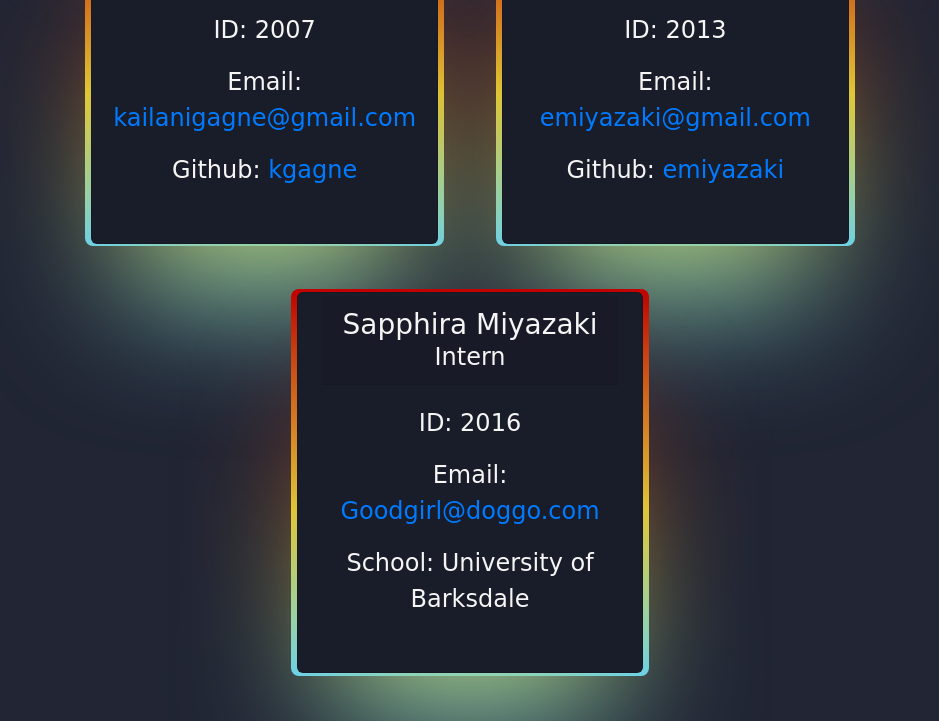
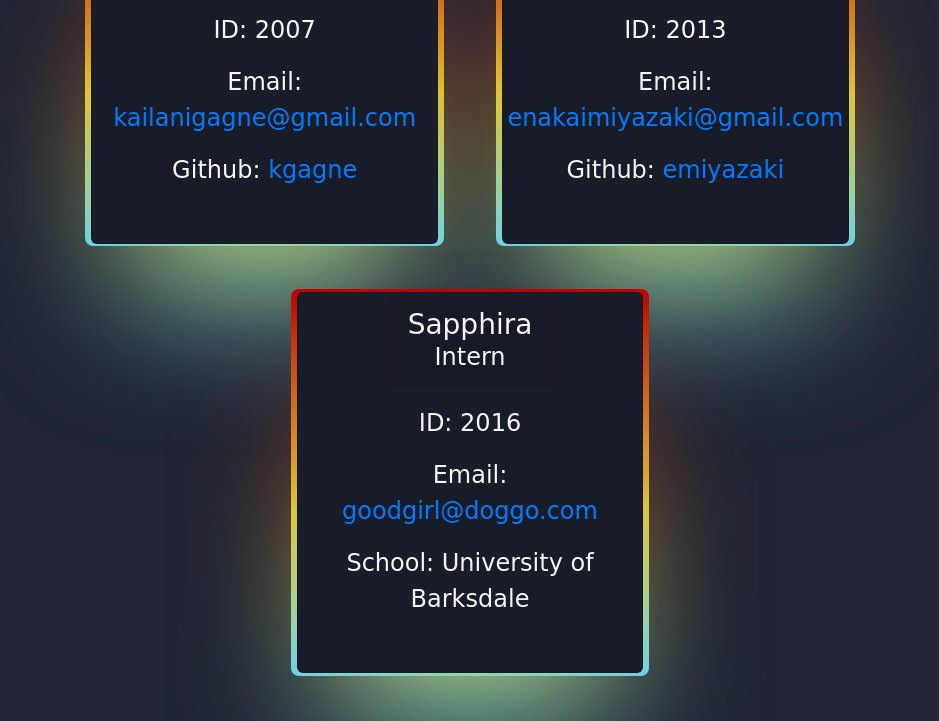
Before and after one commit to samiyazaki/The-Dream-Team-Generator, a plain HTML site: page dist/index.html in a window 1280 px wide. Shown: the part 690-1411 px from the top of the page, without its empty margins (170-1109 px from the left). Drawn offline with nearby package versions, Linux system fonts and the light colour scheme.

```diff
--- a/dist/index.html
+++ b/dist/index.html
@@ -69,7 +69,7 @@
         </div>
         <div class="card-body">
             <p class="card-text">ID: 2013</p>
-            <p class="card-text">Email: <a href="mailto:emiyazaki@gmail.com">emiyazaki@gmail.com</a></p>
+            <p class="card-text">Email: <a href="mailto:enakaimiyazaki@gmail.com">enakaimiyazaki@gmail.com</a></p>
             <p class="card-text">Github: <a href="https://github.com/emiyazaki">emiyazaki</a></p>
         </div>
     </div>
@@ -78,11 +78,11 @@
     <div class="col- m-2 p-2 mt-4">
         <div class="card h-100">
             <div class="card-header text-center">
-                <h3>Sapphira Miyazaki</h3>
+                <h3>Sapphira</h3>
                 <h4 class="card-subtitle">Intern</h4> </div>
                 <div class="card-body">
                 <p class="card-text">ID: 2016</p>
-                <p class="card-text">Email: <a href="mailto:Goodgirl@doggo.com">Goodgirl@doggo.com</a></p>
+                <p class="card-text">Email: <a href="mailto:goodgirl@doggo.com">goodgirl@doggo.com</a></p>
                 <p class="card-text">School: University of Barksdale</p>
             </div>
     </div>
```
Also changed, not shown: README.md, 1 other file.
